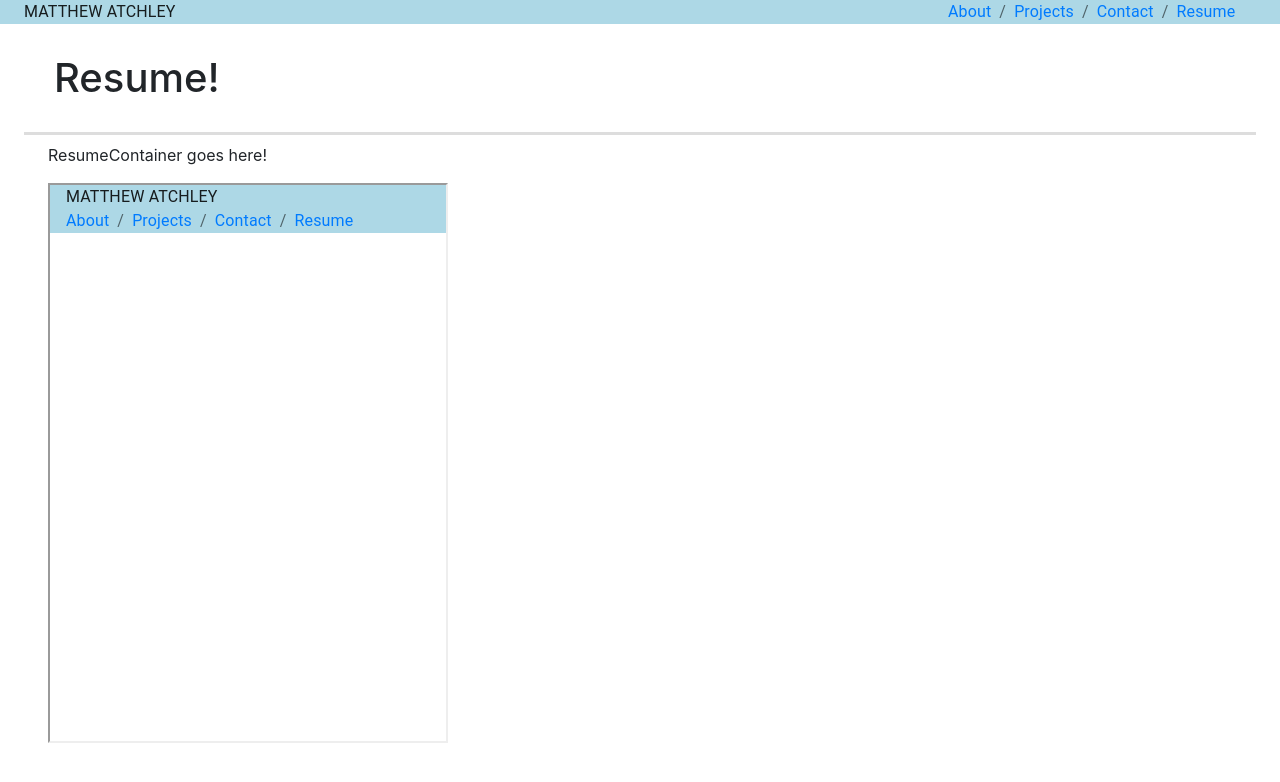
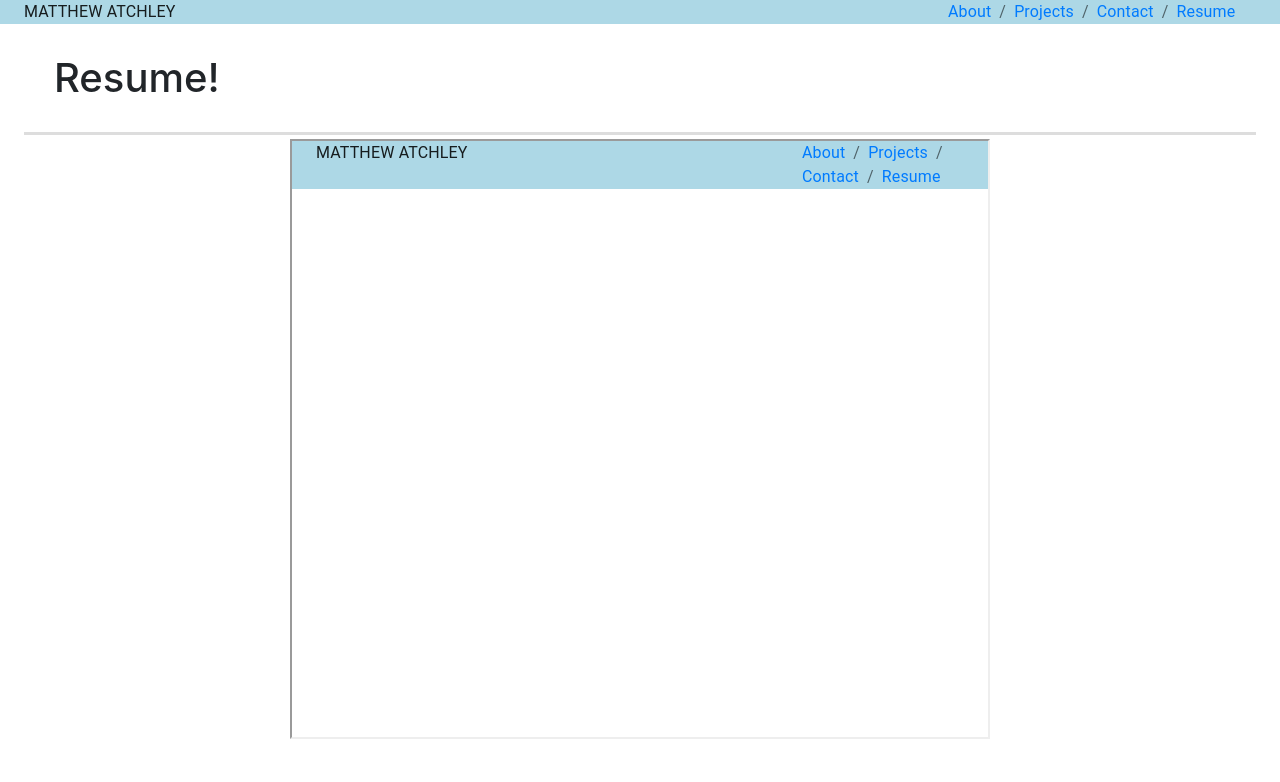
Before and after one commit to mattchley/react-portfolio, a React (Create React App) app: page /resume in a window 1280 px wide. Shown: the top 782 px of the page. Built offline with nearby package versions, Linux system fonts and the light colour scheme.

Commit message:
Resume Basic Formatting

```diff
--- a/src/Components/ResumeContainer.js
+++ b/src/Components/ResumeContainer.js
@@ -1,5 +1,7 @@
 import React from "react";
 import Container from '@material-ui/core/Container';
+import Grid from '@material-ui/core/Grid';
+
 import ResumePDF from '../Images/Resume/CodingResume.pdf'
 
 
@@ -7,8 +9,11 @@ import ResumePDF from '../Images/Resume/CodingResume.pdf'
 function ResumeContainer() {
     return (
         <Container maxWidth="lg">
-           <p>ResumeContainer goes here!</p>
-           <iframe src={ResumePDF} alt="PDF Resume" style = {{height: "560px", width: "400px"}} />
+            <Grid container spacing={1} justify={'center'}>
+                <Grid>
+                    <iframe src={ResumePDF} alt="PDF Resume" style={{ height: "600px", width: "700px" }} />
+                </Grid>
+            </Grid>
         </Container>
     )
 }
```
